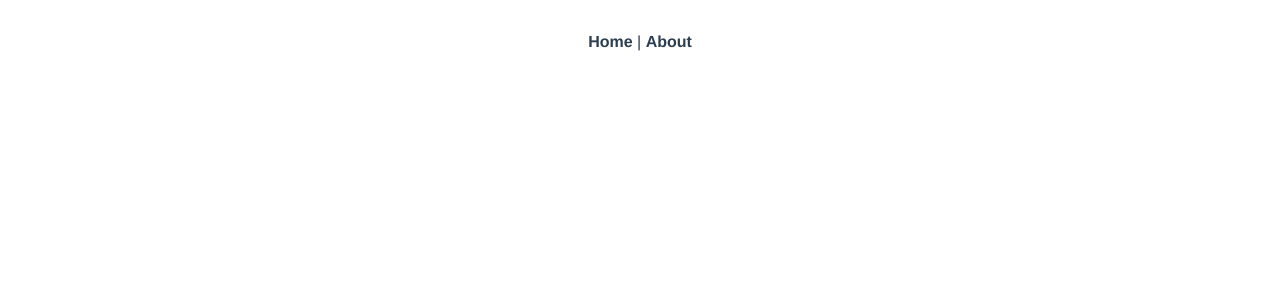
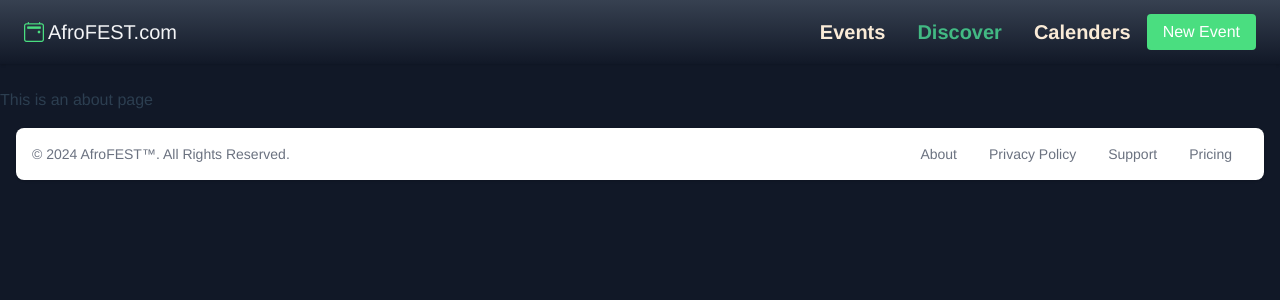
Before and after one commit to Rokari-19/Event-Management-System-Frontend, a Vue app: page /discover in a window 1280 px wide. Before the commit this address had no page. Shown: the top 300 px of the page. Built offline with nearby package versions, Linux system fonts and the light colour scheme.

Commit message:
added new components,  configured tailwind ui.

```diff
--- a/public/index.html
+++ b/public/index.html
@@ -1,14 +1,16 @@
 <!DOCTYPE html>
-<html lang="">
+<html lang="en">
   <head>
     <meta charset="utf-8">
     <meta http-equiv="X-UA-Compatible" content="IE=edge">
     <meta name="viewport" content="width=device-width,initial-scale=1.0">
     <link rel="icon" href="<%= BASE_URL %>favicon.ico">
-    <link href="https://unpkg.com/tailwindcss@^2/dist/tailwind.min.css" rel="stylesheet">
+    <script src="https://cdn.tailwindcss.com"></script>
     <title><%= htmlWebpackPlugin.options.title %></title>
+    <link rel="stylesheet" href="https://cdn.jsdelivr.net/npm/bootstrap-icons@1.11.3/font/bootstrap-icons.min.css">
   </head>
-  <body>
+  <body class="bg-gray-900">
+    <!-- <script src="https://cdn.jsdelivr.net/npm/bootstrap@5.3.3/dist/js/bootstrap.bundle.min.js" integrity="sha384-YvpcrYf0tY3lHB60NNkmXc5s9fDVZLESaAA55NDzOxhy9GkcIdslK1eN7N6jIeHz" crossorigin="anonymous"></script> -->
     <noscript>
       <strong>We're sorry but <%= htmlWebpackPlugin.options.title %> doesn't work properly without JavaScript enabled. Please enable it to continue.</strong>
     </noscript>
--- a/src/App.vue
+++ b/src/App.vue
@@ -1,9 +1,15 @@
 <template>
-  <nav>
-    <router-link to="/">Home</router-link> |
-    <router-link to="/about">About</router-link>
-  </nav>
-  <router-view/>
+  <div class="bg-gray-900">
+
+    <Navbar />
+
+    <section class="mt-6 bg-gray-900">
+      <router-view />
+    </section>
+
+    <Footer />
+
+  </div>
 </template>
 
 <style lang="scss">
@@ -11,16 +17,20 @@
   font-family: Avenir, Helvetica, Arial, sans-serif;
   -webkit-font-smoothing: antialiased;
   -moz-osx-font-smoothing: grayscale;
-  text-align: center;
+
   color: #2c3e50;
 }
 
 nav {
-  padding: 30px;
+  padding: 20px;
+  display: flex;
+
+  justify-content: space-between;
+  background-color: #2c3e50;
 
   a {
     font-weight: bold;
-    color: #2c3e50;
+    color: antiquewhite;
 
     &.router-link-exact-active {
       color: #42b983;
@@ -28,3 +38,16 @@ nav {
   }
 }
 </style>
+
+<script>
+import Navbar from './components/Navbar.vue';
+import Footer from './components/Footer.vue';
+
+export default {
+  name: 'App',
+  components: {
+    Navbar,
+    Footer
+  }
+}
+</script>
--- a/src/components/Card.vue
+++ b/src/components/Card.vue
@@ -1,34 +1,33 @@
 <template>
-  <div>
 
-  </div>
+  <RouterLink :to="event.get_absolute_url"
+    class="items-center bg-white border border-gray-200 rounded-lg shadow md:flex-row md:max-w-xl hover:bg-gray-100 dark:border-gray-700 dark:bg-gray-800 dark:hover:bg-gray-700 mx-5 my-5">
+    <img class="mx-auto mt-5 rounded-lg h-auto md:h-auto md:w-48 md:rounded-lg md:rounded-lg"
+      :src="event.get_event_thumb" alt="">
+    <div class="flex flex-col justify-between p-4 leading-normal">
+      <h5 class="mb-2 text-2xl font-bold tracking-tight text-gray-900 dark:text-white">{{ event.event_name }}</h5>
+      <!-- <p class="mb-3 font-normal text-gray-700 dark:text-gray-400">{{ event.event_desc }}</p> -->
+      <p class="mb-3 font-normal text-gray-700 dark:text-gray-400">Date: {{ event.event_start }} to {{ event.event_end
+        }}</p>
+      <!-- <p class="mb-3 font-normal text-gray-700 dark:text-gray-400">Time: {{ event.start_time }} to {{ event.end_time }}</p> -->
+      <p class="mb-3 font-normal text-gray-700 dark:text-gray-400">Hosted by: {{ event.organizer }}</p>
+    </div>
+  </RouterLink>
+
+
 </template>
 
 <script>
-import axios from 'axios';
 export default {
   name: "Card",
-  data() {
-    return {
-      events : []
-    }
+  props: {
+    event: Object
   },
-  mounted() {
-    this.getEvents()
-
-  },
-  methods: {
-    getEvents() {
-      axios
-        .get("/api/v1/events/")
-        .then(response => {
-          this.events = response.data;
-          console.log(this.events);
-        })
-        .catch(error => {
-          console.log(error)
-        })
-    }
-  }
 }
 </script>
+
+<style>
+.pic {
+  border-radius: 3px;
+}
+</style>
--- /dev/null
+++ b/src/components/Footer.vue
@@ -0,0 +1,29 @@
+<template>
+
+
+    <footer class="bg-white rounded-lg shadow m-4 dark:bg-gray-800">
+        <div class="w-full mx-auto max-w-screen-xl p-4 md:flex md:items-center md:justify-between">
+            <span class="text-sm text-gray-500 sm:text-center dark:text-gray-400">© 2024 <a href="https://flowbite.com/"
+                    class="hover:underline">AfroFEST™</a>. All Rights Reserved.
+            </span>
+            <ul class="flex flex-wrap items-center mt-3 text-sm font-medium text-gray-500 dark:text-gray-400 sm:mt-0">
+
+                <li class="md:mx-4 mx-2 md:my-0 my-6">
+                    <RouterLink class="text-md hover:text-green-400 hover:underline " to="/discover">About</RouterLink>
+                </li>
+                <li class="md:mx-4 mx-2 md:my-0 my-6">
+                    <RouterLink class="text-md hover:text-green-400 hover:underline " to="/privacy">Privacy Policy</RouterLink>
+                </li>
+                <li class="md:mx-4 mx-2 md:my-0 my-6">
+                    <RouterLink class="text-md hover:text-green-400 hover:underline " to="/support">Support</RouterLink>
+                </li>
+                <li class="md:mx-4 mx-2 md:my-0 my-6">
+                    <RouterLink class="text-md hover:text-green-400 hover:underline " to="/pricing">Pricing</RouterLink>
+                </li>
+            </ul>
+        </div>
+    </footer>
+
+</template>
+
+class="hover:underline me-4 md:me-6"
--- /dev/null
+++ b/src/components/Navbar.vue
@@ -0,0 +1,68 @@
+<template>
+    <div class="nav bg-gradient-to-b from-gray-700 text-gray-100 py-3.5 px-6 shadow md:flex justify-between
+    items-center">
+        <div class="flex items-center cursor-pointer">
+            <span class="text-green-400 text-xl mr-1">
+                <i class="bi bi-calendar2-event"></i>
+            </span>
+            <div class="text-xl">AfroFEST.com</div>
+        </div>
+
+        <span @click="menuOpen()" class="absolute md:hidden right-6 top-1.5 cursor-pointer text-4xl">
+            <i :class="[open ? 'bi bi-x' : 'bi bi-list']"></i>
+        </span>
+
+        <ul
+        class="md:flex md:items-center md:px-0 px-10 md:pb-0 pb-10 md:static absolute  md:w-auto w-full top-14 duration-500 ease-in"
+        :class="[open ? 'left-0 bg-gray-900' : 'left-[-100%] bg-transparent']"
+        >
+            <li class="md:mx-4 md:my-0 my-6">
+                <RouterLink class="text-xl hover:text-green-400" to="/">Events</RouterLink>
+            </li>
+            <li class="md:mx-4 md:my-0 my-6">
+                <RouterLink class="text-xl hover:text-green-400" to="/discover">Discover</RouterLink>
+            </li>
+            <li class="md:mx-4">
+                <RouterLink class="text-xl hover:text-green-400" to="/calenders">Calenders</RouterLink>
+            </li>
+            <Button></Button>
+        </ul>
+
+    </div>
+</template>
+
+<script>
+import { ref } from 'vue';
+import Button from './button.vue'
+
+export default {
+    name: 'Navbar',
+    components: {
+        Button
+    },
+    setup() {
+        let open = ref(false)
+
+        function menuOpen() {
+            open.value = !open.value
+        }
+
+        return { open, menuOpen }
+    }
+
+}
+</script>
+
+<style lang="scss">
+.nav {
+
+    a {
+        font-weight: bold;
+        color: antiquewhite;
+
+        &.router-link-exact-active {
+            color: #42b983;
+        }
+    }
+}
+</style>
--- /dev/null
+++ b/src/components/button.vue
@@ -0,0 +1,13 @@
+<template>
+    <button class="bg-green-400 hover:bg-green-500 duration-300 font-sm text-white
+    rounded py-1.5 px-4">
+        New Event
+    </button>
+</template>
+
+<script>
+export default {
+    name:'Button',
+
+}
+</script>
--- a/src/router/index.js
+++ b/src/router/index.js
@@ -1,5 +1,6 @@
 import { createRouter, createWebHistory } from 'vue-router'
 import HomeView from '../views/HomeView.vue'
+import AboutView from '../views/AboutView.vue'
 
 const routes = [
   {
@@ -8,12 +9,12 @@ const routes = [
     component: HomeView
   },
   {
-    path: '/about',
-    name: 'about',
+    path: '/discover',
+    name: 'discover',
     // route level code-splitting
     // this generates a separate chunk (about.[hash].js) for this route
     // which is lazy-loaded when the route is visited.
-    component: () => import(/* webpackChunkName: "about" */ '../views/AboutView.vue')
+    component: AboutView
   }
 ]
 
--- a/src/views/HomeView.vue
+++ b/src/views/HomeView.vue
@@ -1,7 +1,8 @@
 <template>
   <div class="home">
-    <img alt="Vue logo" src="../assets/logo.png">
-    <Card />
+    <div class="grid md:grid-cols-3 grid-cols-none ">
+      <Card v-for="item in events" v-bind:key="item.id" v-bind:event="item"/>
+    </div>
   </div>
 </template>
 
@@ -9,10 +10,35 @@
 // @ is an alias to /src
 
 import Card from '@/components/Card.vue';
+import axios from 'axios';
 export default {
   name: 'HomeView',
+  data() {
+    return {
+      events : []
+    }
+  },
   components: {
     Card
+  },
+  mounted() {
+    this.getEvents()
+
+    document.title = 'Events | AfroFEST.com'
+
+  },
+  methods: {
+    getEvents() {
+      axios
+        .get("/api/v1/events/")
+        .then(response => {
+          this.events = response.data;
+          console.log(this.events);
+        })
+        .catch(error => {
+          console.log(error)
+        })
+    }
   }
 
 }
--- /dev/null
+++ b/tailwind.config.js
@@ -0,0 +1,13 @@
+/** @type {import('tailwindcss').Config} */
+module.exports = {
+  mode: 'jit',
+  purge: ['./index.html', './src/**/*.{vue,js,ts,jsx,tsx}'],
+   darkMode: true, // or 'media' or 'class'
+   theme: {
+     extend: {},
+   },
+   variants: {
+     extend: {},
+   },
+   plugins: [],
+ }
```
Also changed, not shown: src/components/Welcome.vue (added, +7 -0 lines), src/views/Login.vue (added, +38 -0 lines).
